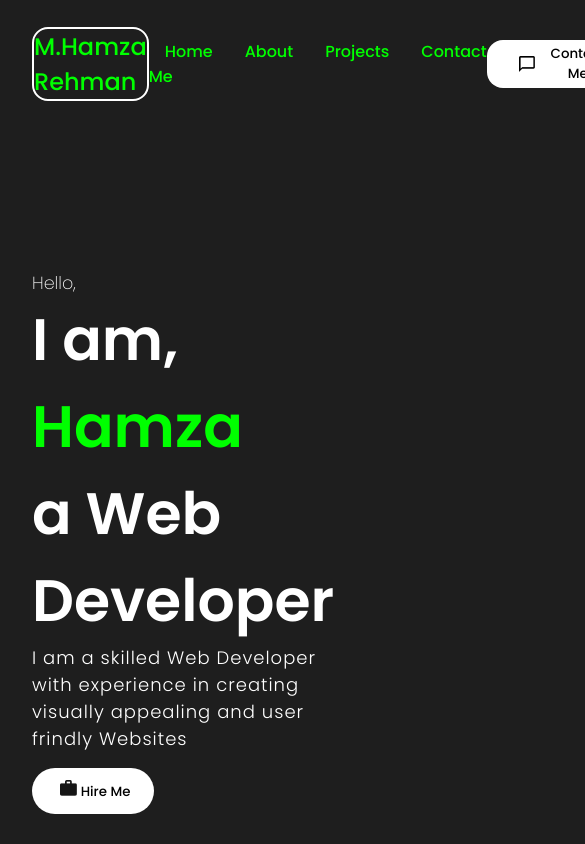
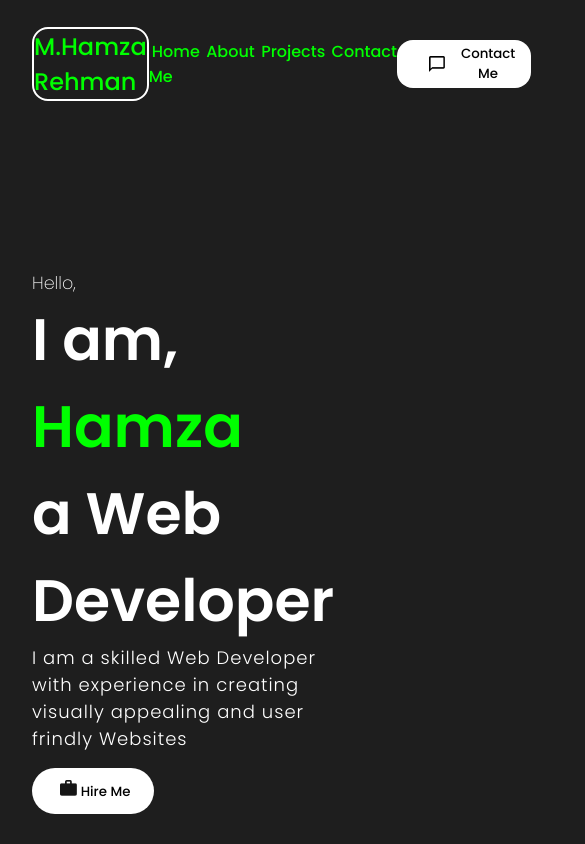
Before and after one commit to Hamza7865592/Portfolio-Hamza, a React (Create React App) app: page / in a window 390 px wide. Shown: the top 844 px of the page, 585 px wide, since content can reach past the window. Built offline with nearby package versions, Linux system fonts and the light colour scheme.

Commit message:
Update navbar.css

```diff
--- a/src/components/NavBar/navbar.css
+++ b/src/components/NavBar/navbar.css
@@ -50,3 +50,9 @@ Button:hover{
     border: 2px solid white;
     border-radius: 1rem;
 }
+
+@media screen and (max-width:840px) {
+ .MenuListItems{
+    margin: 0.2rem;
+ }
+}
```
